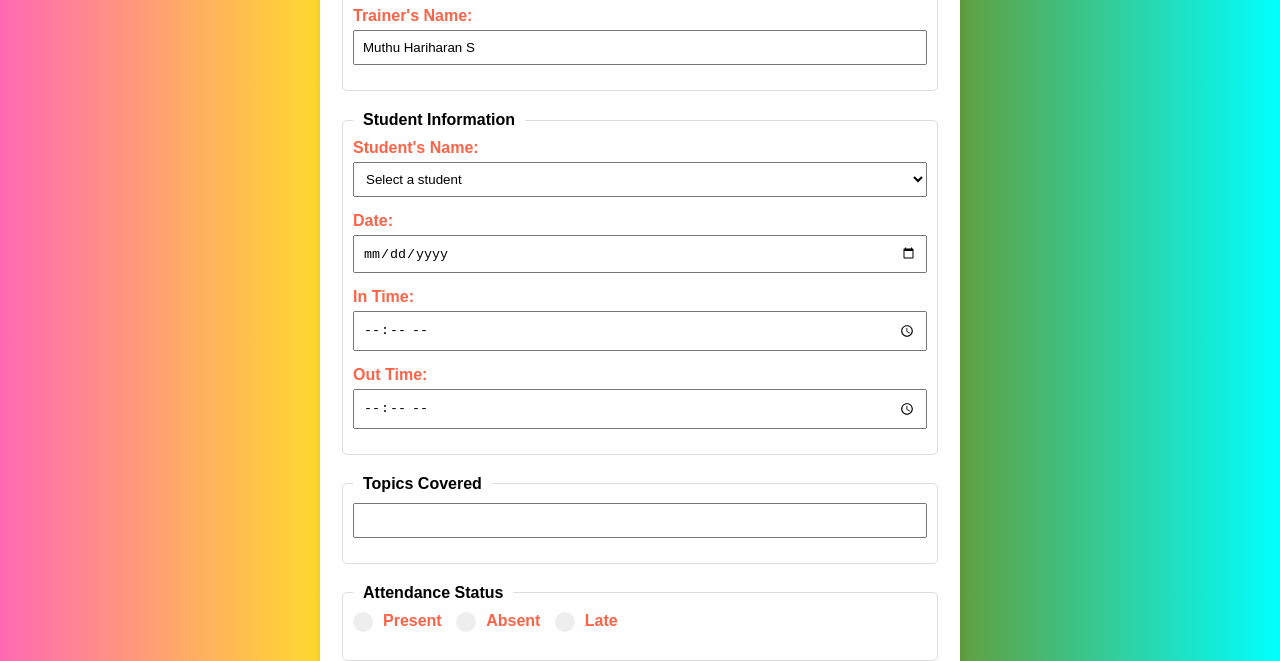
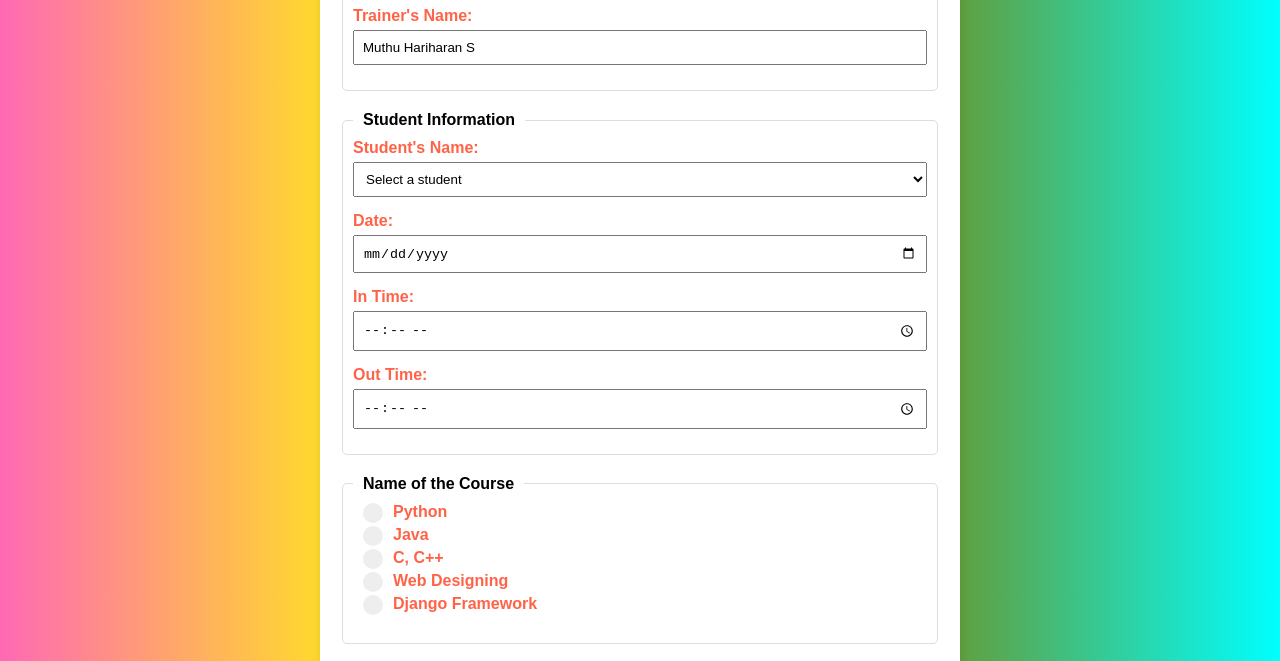
Before and after one commit to muthuhariharan2001/Students_Attendance_Form, a plain HTML site: page index.html in a window 1280 px wide. Shown: the part 169-830 px from the top of the page. Drawn offline with Linux system fonts and the light colour scheme.

Commit message:
Update index.html

```diff
--- a/index.html
+++ b/index.html
@@ -27,6 +27,7 @@
                     <select id="studentName" name="studentName" required>
                         <option value="">Select a student</option>
                         <option value="Sanjeev">Sanjeev</option>
+                        <option value="Sruthik Raj">Sruthik Raj</option>
                     </select>
                 </div>
                 <div class="form-group">
@@ -44,11 +45,25 @@
             </fieldset>
 
             <fieldset>
+                <legend>Name of the Course</legend>
+                <div class="form-group">
+                    <label class="custom-radio course"><input type="radio" name="course" value="Python"> Python<span></span></label>
+                    <label class="custom-radio course"><input type="radio" name="course" value="Java"> Java<span></span></label>
+                    <label class="custom-radio course"><input type="radio" name="course" value="C, C++"> C, C++<span></span></label>
+                    <label class="custom-radio course"><input type="radio" name="course" value="Web Designing">Web Designing<span></span></label>
+                    <label class="custom-radio course"><input type="radio" name="course" value="Django">Django Framework<span></span></label>
+                </div>
+            </fieldset>
+
+
+            <fieldset>
                 <legend>Topics Covered</legend>
                 <div class="form-group">
                     <input type="text" name="topics" id="topics">
                 </div>
             </fieldset>
+
+
 
             <fieldset>
                 <legend>Attendance Status</legend>
```
